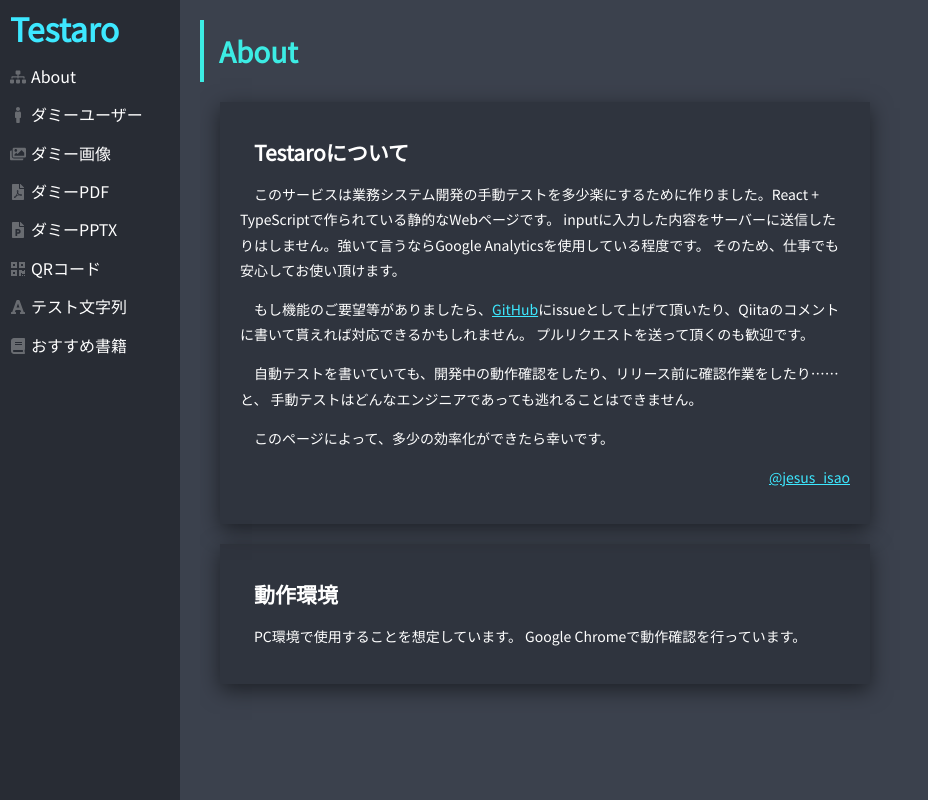
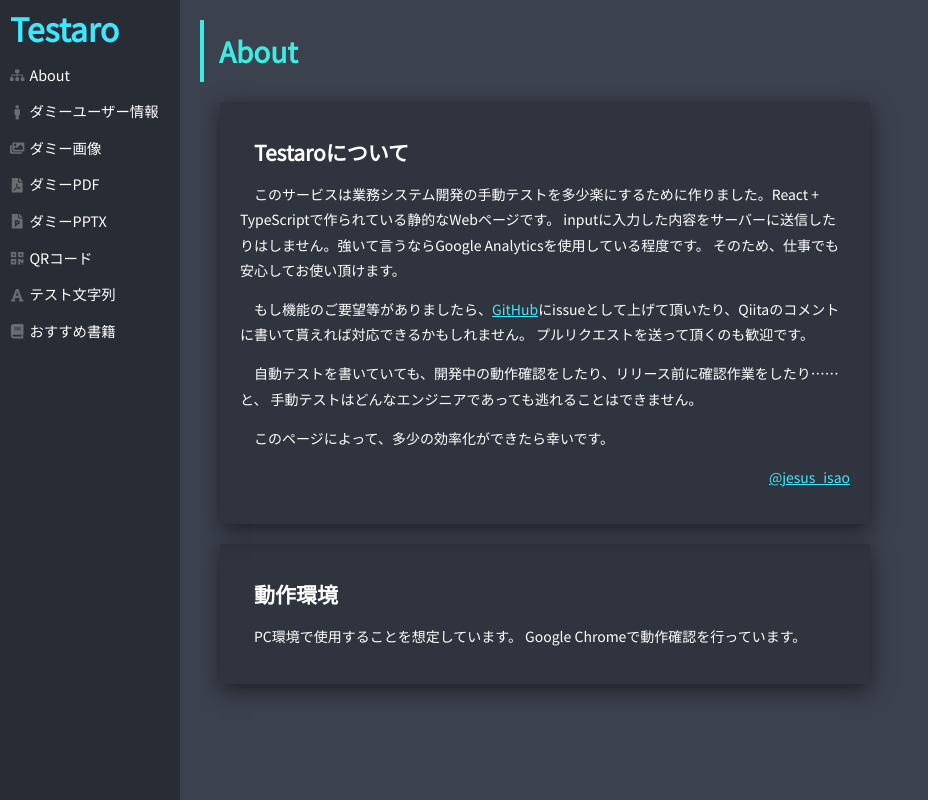
Before and after one commit to jesusisao/testaro, a React (Create React App) app: page /#/ in a window 1280 px wide. Shown: the whole page, without its empty margins (0-928 px from the left). Built offline with nearby package versions, Linux system fonts and the light colour scheme.

Commit message:
項目名変更

```diff
--- a/src/Menu/Menu.scss
+++ b/src/Menu/Menu.scss
@@ -24,6 +24,7 @@
       background-color: #282c34;
       position: relative;
       .link {
+        font-size: 0.9em;
         padding: 10px;
         text-decoration: none;
         color: $config-font-color;
--- a/src/Menu/Menu.tsx
+++ b/src/Menu/Menu.tsx
@@ -27,7 +27,7 @@ const Menu: React.FC = () => {
         <li>
           <Link to="/usergen" className="link">
             <FontAwesomeIcon icon={faMale} className="icon" />
-            ダミーユーザー
+            ダミーユーザー情報
           </Link>
         </li>
         <li>
--- a/src/UserGenerator/UserGenerator.tsx
+++ b/src/UserGenerator/UserGenerator.tsx
@@ -66,7 +66,7 @@ const UserGenerator: React.FC = () => {
 
   return (
     <div className="UserGenerator">
-      <h1 className="page-title">ダミーユーザー生成</h1>
+      <h1 className="page-title">ダミーユーザー情報生成</h1>
       <p>
         セルをクリックすると、中の値が勝手にクリップボードにコピーされます。
       </p>
```
